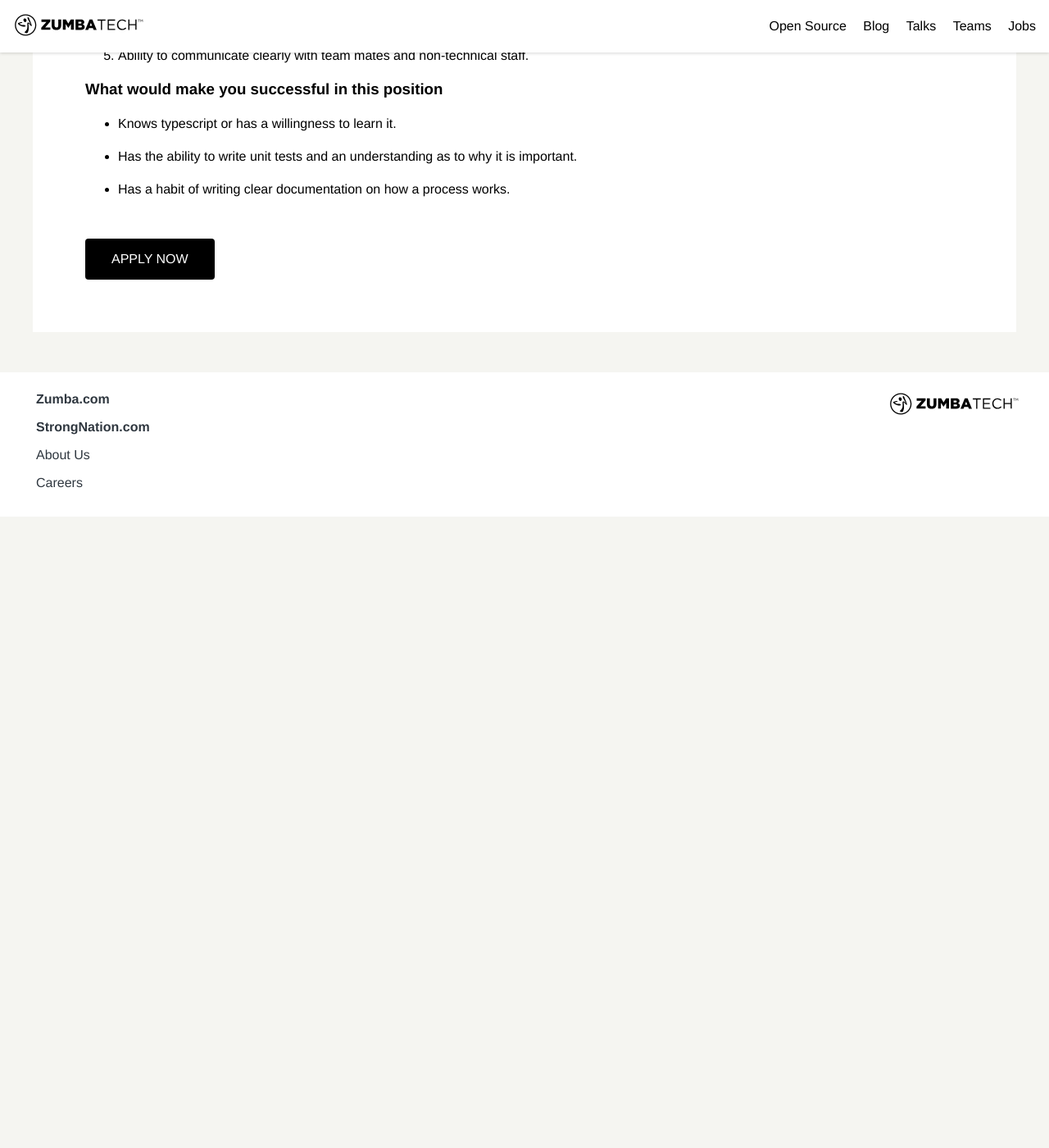
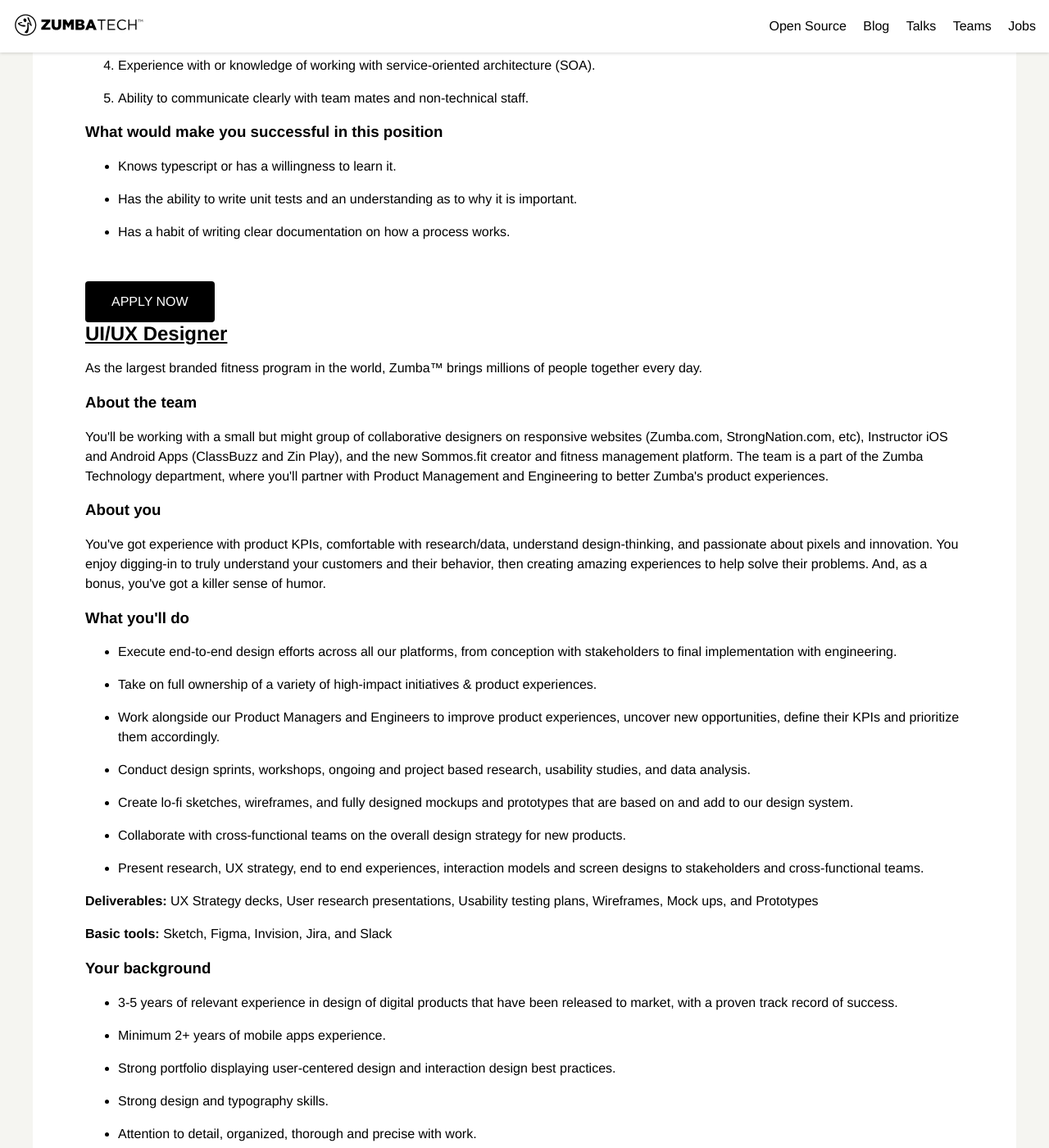
Before and after one commit to zumba/zumba.github.com, a Jekyll site: the page built from jobs.html, in a window 1280 px wide and 1400 px high, scrolled down 759 px. Shown: the whole window at 82% size. Built offline with Jekyll 4.4.1, drawn with Linux system fonts in a browser that asks for light colours; before the commit the page ends 1389 px from its top, so only the background shows below that; some of the changed text lies outside the part shown.

Commit message:
Add structure for multiple job postings and added initial posting for UIUX position.

```diff
--- a/jobs.html
+++ b/jobs.html
@@ -1,7 +1,8 @@
 ---
 layout: modern
 title: Jobs - ZumbaTech&trade;
-description: Open tech positions with Zumba
+description: Work for Zumba - Open tech positions
+image: https://zumba-cms.imgix.net/uploads/2021/12/Zumba_Desktop_3.jpg?auto=compress,format&w=1440
 author: cjsaylor
 notitle: true
 ---
@@ -11,7 +12,12 @@
 <section class="card page-card">
 	<div class="card-content">
 		<h1>Open Tech Positions</h1>
-		<h2>Software Engineer</h2>
+		<ul class="job-navigation">
+			<li><a href="#software_engineer">Software Engineer</a></li>
+			<li><a href="#uiux_designer">UI/UX Designer</a></li>
+		</ul>
+		<div class="job-position">
+			<h2 id="software_engineer" class="job-heading">Software Engineer</h2>
 			<p>
 				Are you interested in creating features and solving problems across a
 				wide variety of products ranging from memberships and trainings to
@@ -54,4 +60,57 @@
 				Apply Now
 			</a>
 		</div>
+		<div class="job-position">
+			<h2 id="uiux_designer" class="job-heading">UI/UX Designer</h2>
+			<p>
+				As the largest branded fitness program in the world, Zumba&trade; brings millions of people together every day.
+			</p>
+			<h3>About the team</h3>
+			<p>
+				You'll be working with a small but might group of collaborative designers on responsive websites (Zumba.com,
+				StrongNation.com, etc), Instructor iOS and Android Apps (ClassBuzz and Zin Play), and
+				the new Sommos.fit creator and fitness management platform. The team is a part of the Zumba Technology department,
+				where you'll partner with Product Management and Engineering to better Zumba's product experiences.
+			</p>
+			<h3>About you</h3>
+			<p>
+				You've got experience with product KPIs, comfortable with research/data, understand design-thinking, and passionate about pixels and innovation.
+				You enjoy digging-in to truly understand your customers and their behavior, then creating amazing experiences to help solve their problems.
+				And, as a bonus, you've got a killer sense of humor.
+			</p>
+			<h3>What you'll do</h3>
+			<ul itemprop="responsibilities">
+				<li><p>Execute end-to-end design efforts across all our platforms, from conception with stakeholders to final implementation with engineering.</p></li>
+				<li><p>Take on full ownership of a variety of high-impact initiatives & product experiences.</p></li>
+				<li><p>Work alongside our Product Managers and Engineers to improve product experiences, uncover new opportunities, define their KPIs and prioritize them accordingly.</p></li>
+				<li><p>Conduct design sprints, workshops, ongoing and project based research, usability studies, and data analysis.</p></li>
+				<li><p>Create lo-fi sketches, wireframes, and fully designed mockups and prototypes that are based on and add to our design system.</p></li>
+				<li><p>Collaborate with cross-functional teams on the overall design strategy for new products.</p></li>
+				<li><p>Present research, UX strategy, end to end experiences, interaction models and screen designs to stakeholders and cross-functional teams.</p></li>
+			</ul>
+			<p><b>Deliverables:</b> UX Strategy decks, User research presentations, Usability testing plans, Wireframes, Mock ups, and Prototypes</p>
+			<p><b>Basic tools:</b> Sketch, Figma, Invision, Jira, and Slack</p>
+			<h3>Your background</h3>
+			<ul itemprop="experienceRequirements">
+				<li><p>3-5 years of relevant experience in design of digital products that have been released to market, with a proven track record of success.</p></li>
+				<li><p>Minimum 2+ years of mobile apps experience.</p></li>
+				<li><p>Strong portfolio displaying user-centered design and interaction design best practices.</p></li>
+				<li><p>Strong design and typography skills.</p></li>
+				<li><p>Attention to detail, organized, thorough and precise with work.</p></li>
+				<li><p>Collaborative and receptive to feedback.</p></li>
+				<li><p>Ability to integrate into engineering and QA processes to ensure high quality execution.</p></li>
+				<li><p>A solid grasp of user-centered design (UCD), planning and conducting user research, A/B testing, heuristic analysis, usability and accessibility requirements.</p></li>
+				<li><p>Ability to clearly and effectively communicate design processes, ideas, and solutions to teams.</p></li>
+				<li><p>Comfortable presenting to large audiences using Google Slides or similar.</p></li>
+				<li><p>Basic HTML5, CSS3, and JavaScript skills are a plus.</p></li>
+			</ul>
+			<a
+				class="page-card-cta"
+				href="#"
+				onclick="ga('send', 'event', 'JobBoard', 'site')"
+			>
+				Apply Now
+			</a>
+		</div>
+	</div>
 </section>
--- a/sass/modern.scss
+++ b/sass/modern.scss
@@ -2,6 +2,7 @@
 @import "variables";
 @import "header";
 @import "footer";
+@import "jobs";
 
 body {
 	font-family: Gotham,"Helvetica Neue",Helvetica,Arial,sans-serif;
```
Also changed, not shown: sass/_jobs.scss (added, +34 -0 lines). Lines whose indentation alone changed are shown as unchanged.
